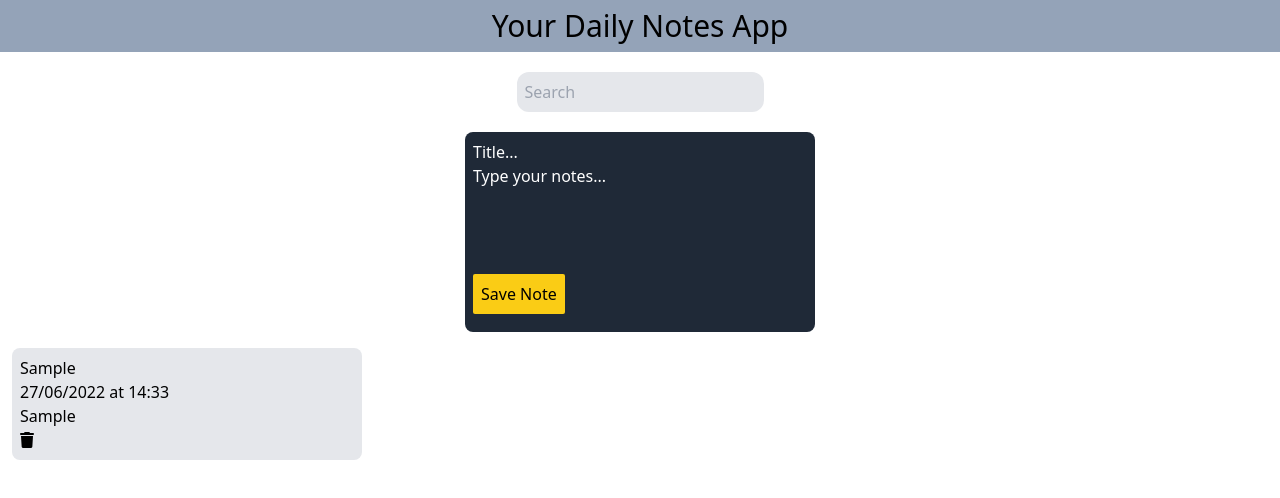
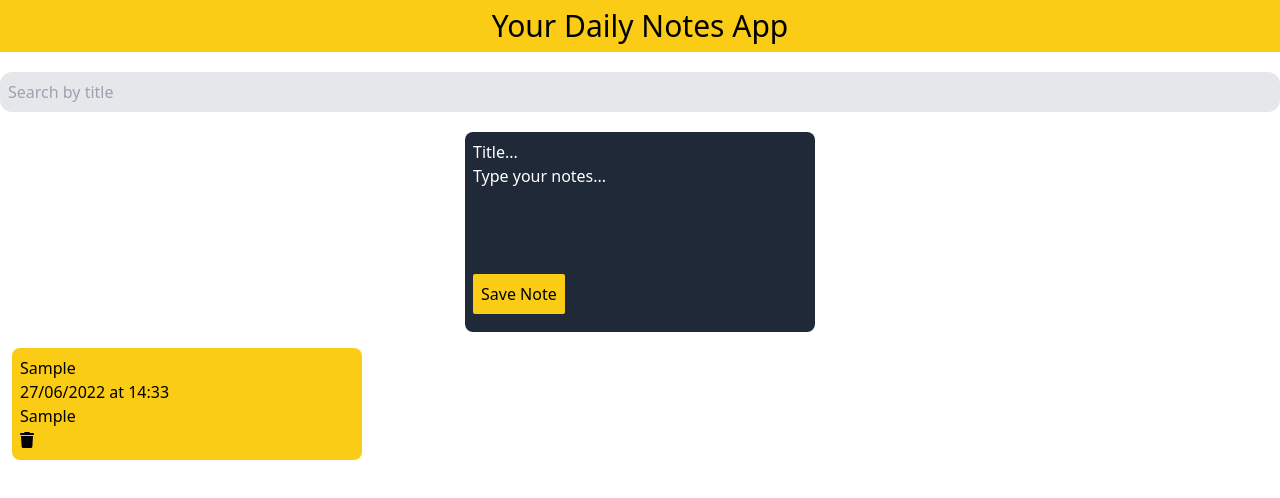
Before and after one commit to Oluwaniphise/ReactNotesApp, a React (Create React App) app: page / in a window 1280 px wide. Both pictures are taken after typing "Sample", "Sample" into the empty fields and a click on the button "Save Note". Shown: the top 498 px of the page. Built offline with nearby package versions, Linux system fonts and the light colour scheme.

Commit message:
added search functionality

```diff
--- a/src/App.js
+++ b/src/App.js
@@ -1,5 +1,6 @@
 import React, { useState } from "react";
 import NotesList from "./NotesList";
+import SearchText from "./SearchText";
 
 function App() {
   const today  = new Date();
@@ -8,12 +9,11 @@ function App() {
   const date = today.toLocaleDateString("en-UK");
   const time = hh + ":" + mm;
 
-
-
   const [input, setInput] = useState('');
   const [title, setTitle] = useState('');
   const [notes, setNotes] = useState([]);
   const [error, setError] = useState('');
+  const [searchText, setSearchText] = useState('');
 
   const setInputHandler = (e) => {
     setInput(e.target.value);
@@ -43,14 +43,17 @@ function App() {
   return (
 
     <div className="container mb-3rem mx-auto">
-      <h1 className="bg-slate-400 mx-auto text-center p-2 text-3xl">Your Daily Notes App</h1>
+      <h1 className="bg-yellow-400 mx-auto text-center p-2 text-3xl">Your Daily Notes App</h1>
       {/* error text */}
       {error && (
         <h4 className="text-white rounded-xl w-[50%] mx-auto mt-4 p-3 bg-red-600 text-center">{error}</h4>
       )}
 
-      <input type="text" className="flex  mx-auto mb-5 mt-5 p-2 rounded-xl w-auto bg-gray-200 border-solid
-      outline-none border-gray-200  " placeholder="Search"  />
+      <div className="flex mx-auto mb-5 mt-5">
+      <SearchText searchText={searchText} setSearchText={setSearchText} />
+
+      </div>
+
 
       <div className="">
         <div className="mx-3 md:mx-auto bg-gray-800 p-2 h-[200px] w-auto md:w-[350px] rounded-lg">
@@ -67,8 +70,11 @@ function App() {
           <button onClick={setNotesHandler} className="p-2 bg-yellow-400 cursor-pointer  mt-2  rounded-sm">Save Note</button>
         </div>
 
-<div className="grid grid-cols-1 gap-[2rem] mt-4 md:grid-cols-3">
-<NotesList setNotes={setNotes} notes={notes}  />
+<div className="grid my-4 grid-cols-1 gap-[2rem] mt-4 md:grid-cols-3">
+<NotesList setNotes={setNotes}
+      notes={notes.filter((note =>
+        note.title.toLowerCase().includes(searchText)
+  ))}  />
 
 </div>
 
--- a/src/Note.jsx
+++ b/src/Note.jsx
@@ -1,3 +1,4 @@
+import React from "react";
 const Note = ({note, notes, setNotes, id}) => {
     const deleteHandler = () =>{
         const newNotes = notes.filter(el => el.id !== id);
@@ -7,13 +8,13 @@ const Note = ({note, notes, setNotes, id}) => {
     return (
 
                 // <div className=" mt-3 ">
-              <div key={note.id} className="mx-3 px-[3rem] relative bg-gray-200 p-2 w-auto h-auto md:w-[350px] rounded-lg">
-                <h3 className="text-black  text-2xl">{note.title}</h3>
+              <div key={note.id} className="relative mx-3 px-[3rem] bg-yellow-400 p-2 w-auto h-auto md:w-[350px] rounded-lg">
+                <h3 className="text-black text-2xl">{note.title}</h3>
                 <p className="mb-4">{note.date} at {note.time}</p>
                 <p className="text-black mb-[1rem]">{note.text}</p>
 
-                <div className="absolute bottom-1 right-2">
-                <i className="fa-solid cursor-pointer text-red-400 fa-trash"
+                <div className="absolute">
+                <i className="fa-solid fa-trash cursor-pointer bg-yellow-400 "
                 onClick={deleteHandler}></i>
 
                 </div>
--- a/src/NotesList.jsx
+++ b/src/NotesList.jsx
@@ -1,3 +1,4 @@
+import React from "react";
 import Note from "./Note";
 
 const NotesList = ({setNotes, notes}) => {
--- /dev/null
+++ b/src/SearchText.jsx
@@ -0,0 +1,12 @@
+import React from "react";
+const SearchText = ({setSearchText, SearchText}) => {
+
+    return (
+
+    <input value={SearchText} onChange={(e) => setSearchText(e.target.value)} type="text" className=" p-2 rounded-xl  bg-gray-200 border-solid
+      outline-none border-gray-200" placeholder="Search by title"  />
+
+     );
+}
+
+export default SearchText;
--- a/src/index.css
+++ b/src/index.css
@@ -1,3 +1,9 @@
 @tailwind base;
 @tailwind components;
 @tailwind utilities;
+
+input{
+    background-color:#e5e7eb;
+    outline:none;
+    width:100%;
+}
```
